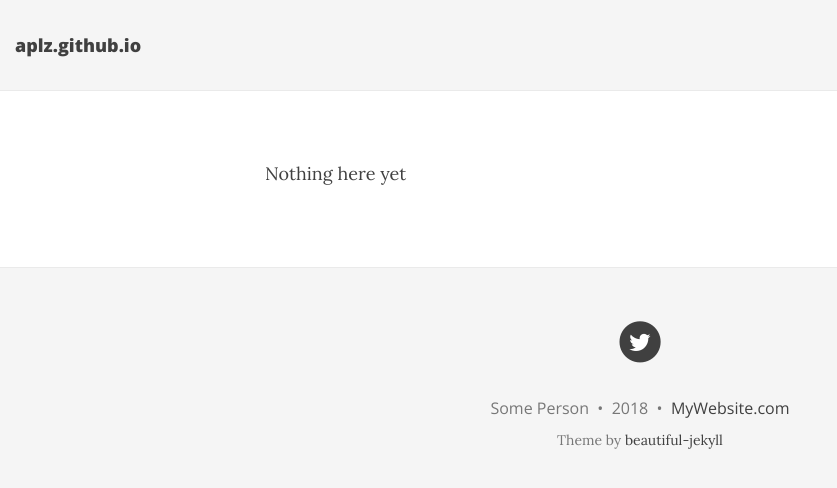
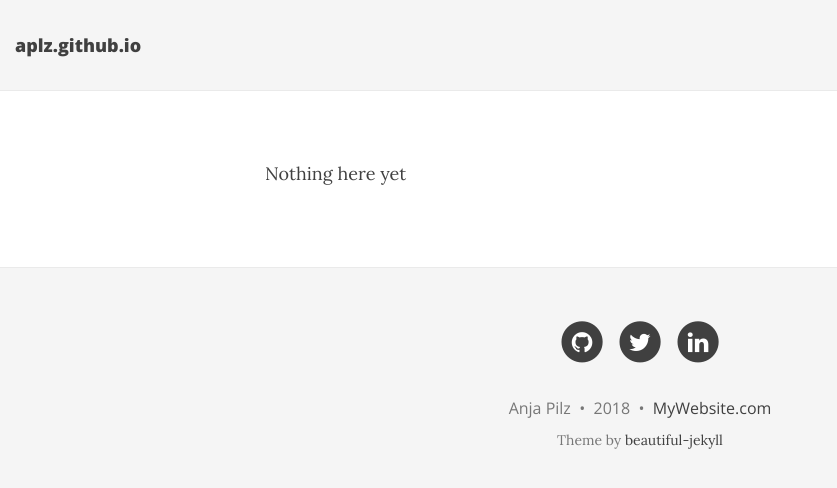
Before and after one commit to aplz/aplz.github.io, a Jekyll site: the page built from index.md, in a window 1280 px wide. Shown: the top 488 px of the page, without its empty margins (0-837 px from the left). Built offline with Jekyll 4.4.1, drawn with Linux system fonts in a browser that asks for light colours; nearby versions of some CDN libraries; our own code applies the rules of GitHub Pages for plain Markdown files; the list of posts is cut into pages by our own code.

Commit message:
add social network links

```diff
--- a/_config.yml
+++ b/_config.yml
@@ -64,7 +64,7 @@ footer-link-col: "#404040"
 # Change all these values or delete the ones you don't want.
 # Important: you must keep the "name" parameter, everything else you can remove
 author:
-  name: Some Person
+  name: Anja Pilz
 
 # Select your active Social Network Links.
 # Uncomment the links you want to show in the footer and add your information to each link.
@@ -74,11 +74,11 @@ social-network-links:
 #   rss: true
 #   email: "someone@example.com"
 #   facebook: daattali
-#   github: daattali
+  github: aplz
   twitter: anja_pilz
 #  reddit: yourname
 #  google-plus: +DeanAttali
-#  linkedin: daattali
+  linkedin: anja-pilz-20327288
 #  xing: yourname
 #  stackoverflow: "3943160/daattali"
 #  snapchat: deanat78
```
